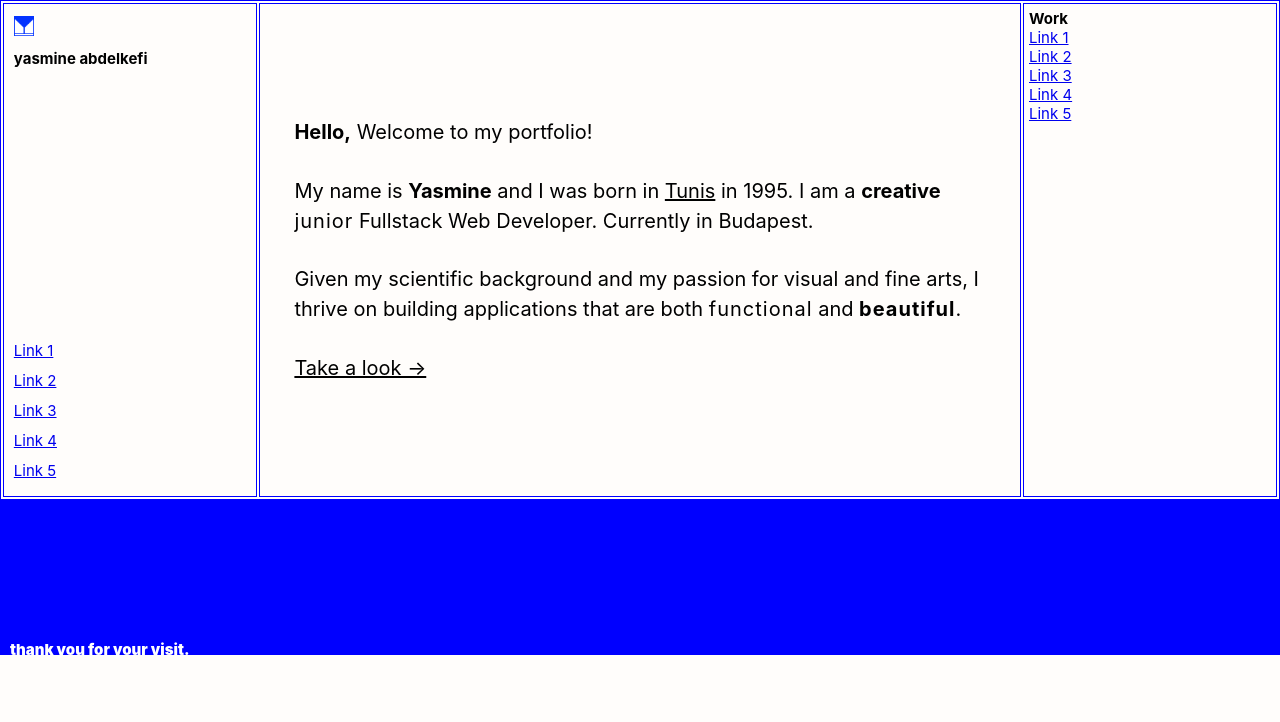
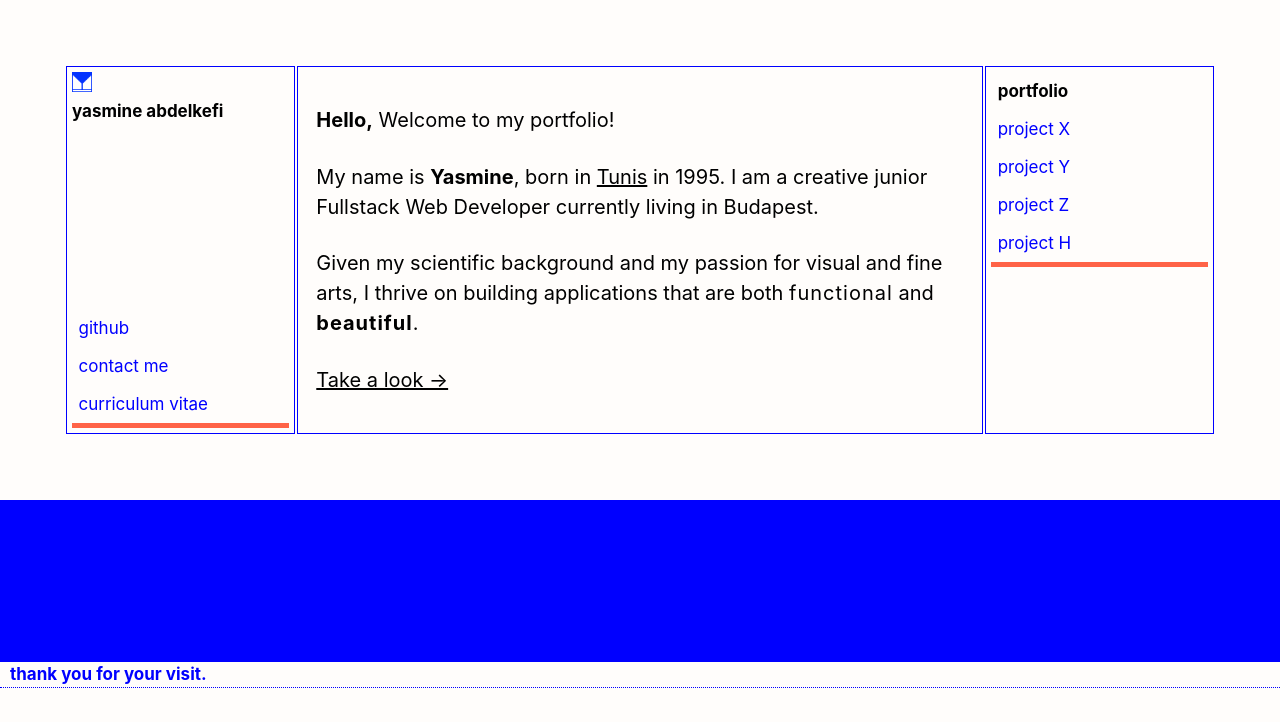
Before and after one commit to yasmin-e/yasmin-e.github.io, a React (Create React App) app: page / in a window 1280 px wide. Shown: the top 722 px of the page. Built offline with nearby package versions, Linux system fonts and the light colour scheme.

Commit message:
sidebars styling and content done

```diff
--- a/src/components/Footer/Footer.css
+++ b/src/components/Footer/Footer.css
@@ -1,13 +1,15 @@
-footer {
- height: 155px;
+.blu {
+ height: 162px;
  background-color: blue;
  display: flex;
 }
 
 .footer-txt {
- background-color: blue;
- color: white;
- font-weight: 900;
- margin-top: 140px;
+ color: blue;
+ font-weight: 700;
  margin-left: 10px;
 }
+
+footer {
+ border-bottom: 1px dotted blue;
+}
--- a/src/components/Footer/Footer.js
+++ b/src/components/Footer/Footer.js
@@ -3,7 +3,10 @@ import './Footer.css';
 
 function Footer() {
  return (
-  <footer><p className="footer-txt">thank you for your visit.</p></footer>
+  <footer>
+   <div className="blu" />
+   <p className="footer-txt">thank you for your visit.</p>
+   </footer>
  )
 }
 
--- a/src/components/Introduction/Introduction.css
+++ b/src/components/Introduction/Introduction.css
@@ -10,26 +10,31 @@
  letter-spacing: 1px;
 }
 
+.bold,
+.underline,
+.spacing {
+ font-size: 20px;
+}
+
 .underline:hover,
 .bold:hover,
-.spacing:hover {
+.spacing:hover,
+.underline:focus,
+.bold:focus,
+.spacing:focus {
  text-decoration: none;
- font-weight: normal;
+ text-transform: lowercase;
+ font-weight: 500;
+ letter-spacing: 3px;
+ cursor: pointer;
+ transition-duration: 0.6s;
+ margin: 2%;
 }
 
 .wrapper div {
  font-size: 20px;
  padding: 2%;
  line-height: 30px;
-}
-
-.wrapper span {
- font-size: 20px;
-}
-
-.wrapper span:hover {
- color: blue;
- cursor: pointer;
 }
 
 @media screen and (max-width: 500px) {
@@ -56,18 +61,18 @@
 
 .tunis {
  position: absolute;
- top: 30%;
- right: 1.5%;
- width: 17%;
+ top: 25%;
+ right: 30%;
+ width: 30%;
  border: 1px solid white;
  outline: 1px solid blue;
 }
 
 .yasmine {
  position: absolute;
- top: 15%;
+ top: 20%;
  left: 5%;
- width: 10%;
+ width: 15%;
  border: 1px solid white;
  outline: 1px solid blue;
 }
--- a/src/components/Introduction/Introduction.js
+++ b/src/components/Introduction/Introduction.js
@@ -28,16 +28,14 @@ function Introduction() {
      >
       Yasmine
       {yas && <img src={yasmineImg} alt="yasmine" className="yasmine" />}
-     </span> and
-    I was born in <span
+     </span>, born in <span
     className="underline"
     onMouseEnter={onTunisChange}
     onMouseLeave={onTunisChange}>
      Tunis
     {tunis && <img src={tunisImg} alt="Tunis on a map" className="tunis" />}
     </span> in 1995.
-    I am a <span className="bold">creative</span> <span className="spacing">junior</span> Fullstack Web Developer.
-    Currently in Budapest.
+    I am a creative junior Fullstack Web Developer currently living in Budapest.
    </div>
    <div>
     Given my scientific background and my passion for visual and fine arts,
--- a/src/components/LeftSidebar/LeftSidebar.js
+++ b/src/components/LeftSidebar/LeftSidebar.js
@@ -14,25 +14,26 @@ function LeftSidebar() {
       className="logo"
       onClick={() => { history.push('/'); }}
       />
-    <h1>yasmine abdelkefi</h1>
+    <h1 className="name">yasmine abdelkefi</h1>
   </div>
   <div className="lower">
-    <ul>
+    <ul className="list">
       <li>
-        <Link to="/">Link 1</Link>
+        <a href="https://github.com/yasmin-e" alt="github account">
+          <p className="link">github</p>
+        </a>
       </li>
       <li>
-        <Link to="/">Link 2</Link>
+        <Link to="/contact" alt="contact page">
+          <p className="link">contact me</p>
+        </Link>
       </li>
       <li>
-        <Link to="/">Link 3</Link>
+        <Link to="/cv" alt="cv page">
+          <p className="link">curriculum vitae</p>
+        </Link>
       </li>
-      <li>
-        <Link to="/">Link 4</Link>
-      </li>
-      <li>
-        <Link to="/">Link 5</Link>
-      </li>
+      <div className="tomato" />
     </ul>
   </div>
 </nav>
--- a/src/components/LeftSidebar/LeftSidebar.scss
+++ b/src/components/LeftSidebar/LeftSidebar.scss
@@ -20,3 +20,34 @@ nav .upper {
  border: solid 1px tomato;
  transition: 0.4s;
 }
+
+.link {
+ color: blue;
+ padding: 3%;
+}
+
+.link:hover,
+.link:focus {
+ letter-spacing: 2px;
+ text-decoration: none;
+ font-weight: 500;
+ transition-duration: 0.5s;
+}
+
+.link:link,
+.link:active,
+.link:visited {
+ color: blue;
+}
+
+.tomato {
+ background-color: tomato;
+ height: 5px;
+}
+
+@media screen and (max-width: 310px) {
+ .name,
+ .link {
+  font-size: 12px;
+ }
+}
--- a/src/components/RightSidebar/RightSidebar.css
+++ b/src/components/RightSidebar/RightSidebar.css
@@ -0,0 +1,3 @@
+.title {
+ padding: 3%;
+}
--- a/src/components/RightSidebar/RightSidebar.js
+++ b/src/components/RightSidebar/RightSidebar.js
@@ -5,23 +5,29 @@ import './RightSidebar.css';
 function RightSidebar() {
  return (
 <nav>
-  <h1>Work</h1>
+  <h1 className="title">portfolio</h1>
   <ul>
     <li>
-      <Link to="/">Link 1</Link>
+      <Link to="/">
+        <p className="link">project X</p>
+      </Link>
     </li>
     <li>
-      <Link to="/">Link 2</Link>
+      <Link to="/">
+      <p className="link">project Y</p>
+      </Link>
     </li>
     <li>
-      <Link to="/">Link 3</Link>
+      <Link to="/">
+      <p className="link">project Z</p>
+      </Link>
     </li>
     <li>
-      <Link to="/">Link 4</Link>
+      <Link to="/">
+      <p className="link">project H</p>
+      </Link>
     </li>
-    <li>
-      <Link to="/">Link 5</Link>
-    </li>
+    <div className="tomato" />
   </ul>
 </nav>
  )
--- a/src/components/TableLayout/TableLayout.css
+++ b/src/components/TableLayout/TableLayout.css
@@ -1,15 +1,17 @@
 * {
  list-style: none;
- font-size: 15px;
+ font-size: 17px;
+ line-height: 25px;
+ text-decoration: none;
 }
 
-table {
+.table {
  width: 100%;
  height: 500px;
 }
 
-table, td, tr, th {
- border: solid 1px blue;
+.table {
+ padding: 5%;
 }
 
 .mc {
@@ -27,4 +29,5 @@ table, td, tr, th {
  padding: 5px;
  height: 100%;
  background-color:  rgb(255, 253, 251);
+ border: solid 1px blue;
 }
--- a/src/components/TableLayout/TableLayout.js
+++ b/src/components/TableLayout/TableLayout.js
@@ -7,9 +7,9 @@ import Footer from '../Footer/Footer';
 function TableLayout({ Component }) {
  return (
    <div>
-     <table>
-      <tbody className="wrapper">
-        <tr>
+     <table className="table">
+      <tbody className="tbody">
+        <tr className="tr">
           <td className="ls"><LeftSidebar /></td>
           <td className="mc"><Component /></td>
           <td className="rs"><RightSidebar /></td>
```
Also changed, not shown: src/assets/yas.jpg (deleted), 1 other file (tests, documents, lock files or other folders).
